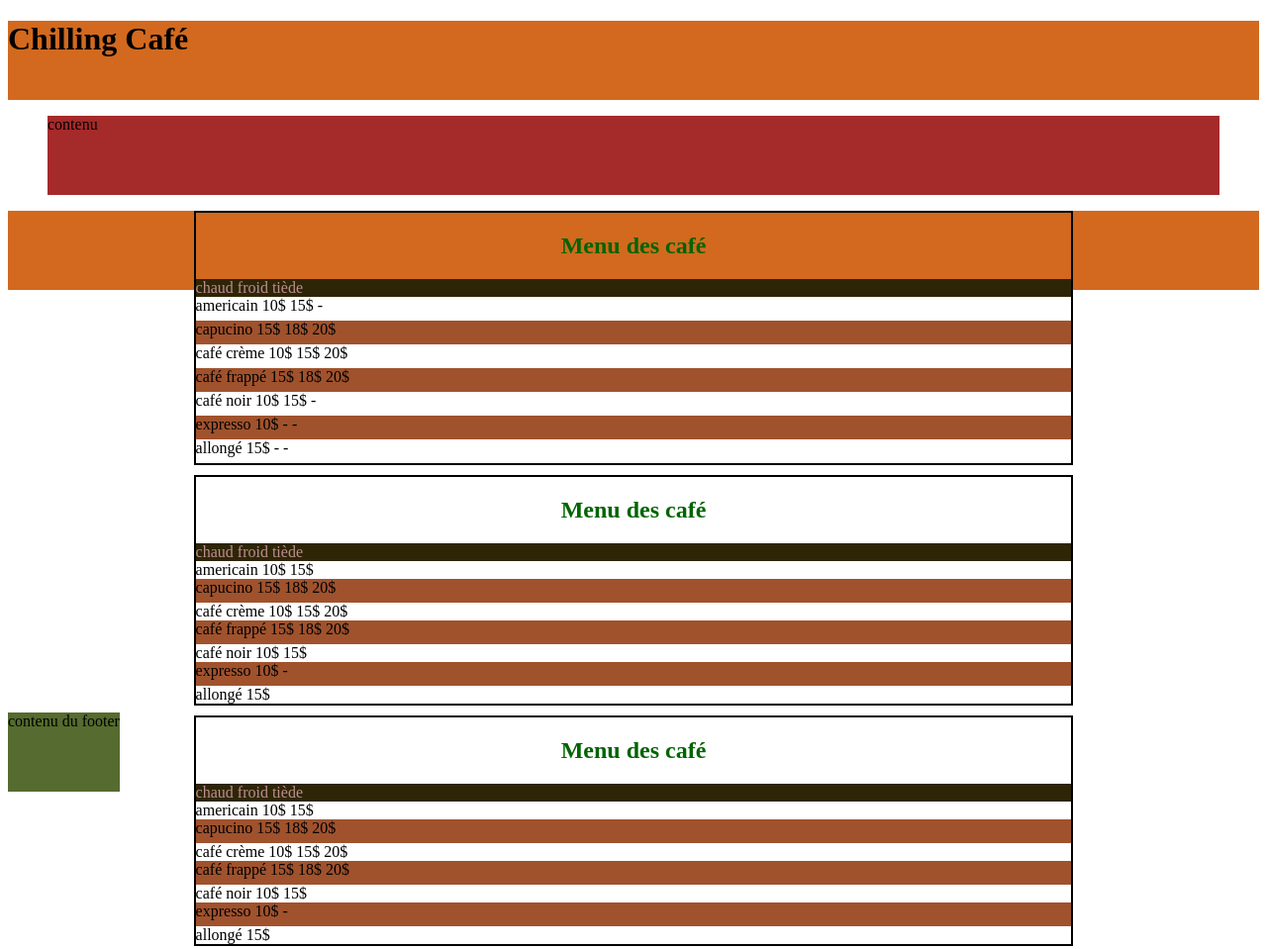
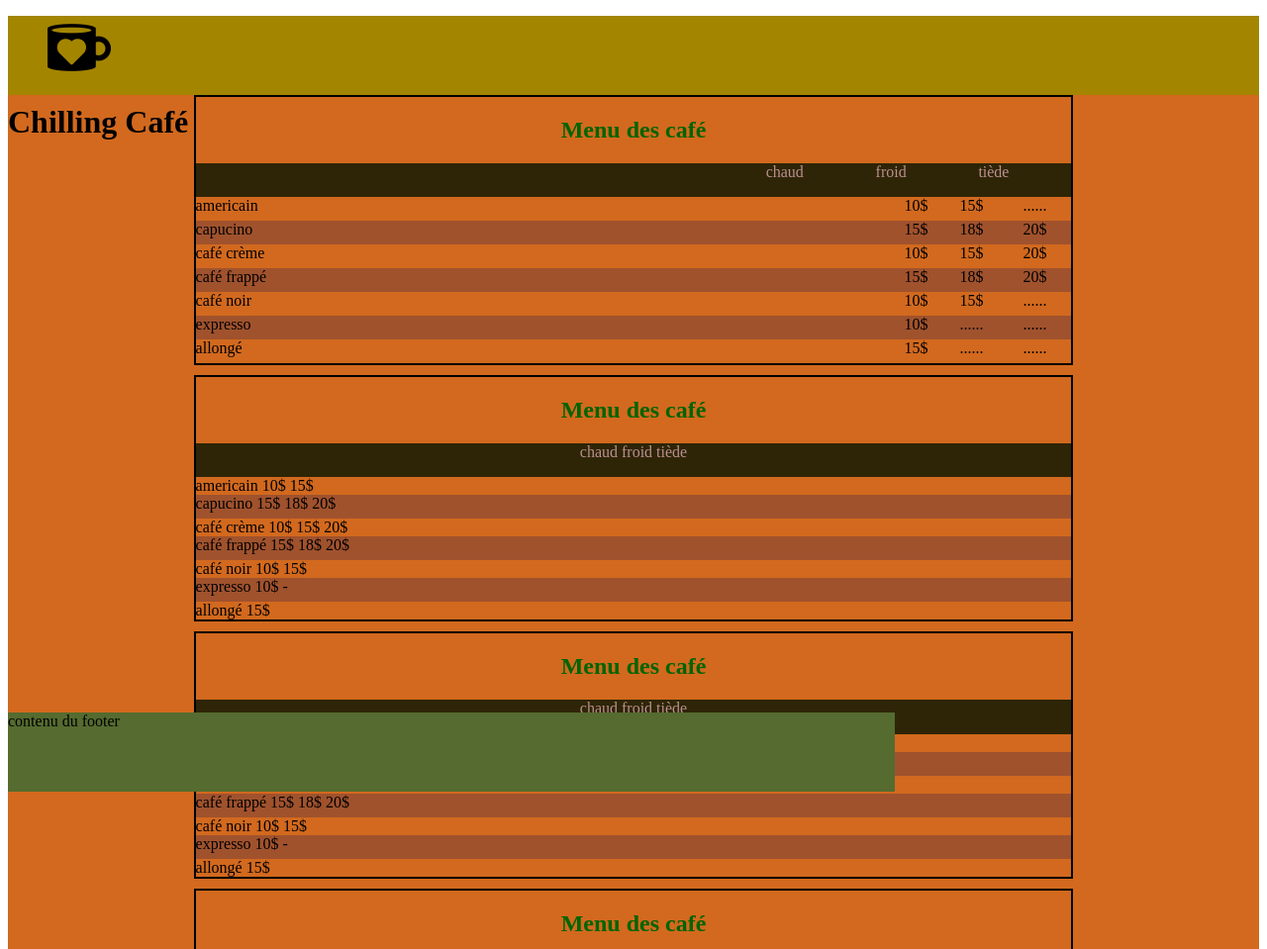
Before and after one commit to ma-j/pasapas28nov, a plain HTML site: page index.html in a window 1280 px wide. Shown: the top 959 px of the page at 99% size. Drawn offline with Linux system fonts and the light colour scheme.

Commit message:
dernieres retouches

```diff
--- a/index.html
+++ b/index.html
@@ -9,22 +9,87 @@
 </head>
 <body>
     <header>
-<h1>Chilling Café</h1>
+            <figure>
+                    <img src="./assets/images/67119.png" alt="tasse">
+            </figure>
+            <h1>Chilling Café</h1>
     </header>
-    <figure>
-contenu
-    </figure>
+
     <main>
         <section>
             <h2>Menu des café</h2>
-            <div class="entete">chaud froid tiède</div>
-            <div class="blanc">americain 10$ 15$ -</div>
-            <div class="clair">capucino 15$ 18$ 20$</div>
-            <div class="blanc">café crème 10$ 15$ 20$</div>
-            <div class="clair">café frappé 15$ 18$ 20$</div>
-            <div class="blanc">café noir 10$ 15$ -</div>
-            <div class="clair">expresso 10$ - -</div>
-            <div class="blanc">allongé 15$ - -</div>
+
+            <div class="entete">
+                <div class="haut">
+                    <div class="chaud">chaud</div>
+                    <div class="froid">froid</div>
+                    <div class="tiede">tiède</div>
+                </div>
+            </div>
+
+            <div class="blanc">
+                <div class="titre"> americain</div>
+                <div class="prix">
+                        <div class="dix">10$</div>
+                        <div class="quinze">15$ </div>
+                        <div class="zero">......</div>
+               </div>
+            </div>
+
+            <div class="clair">
+               <div class="titre">capucino</div>
+               <div class="prix">
+                    <div class="dix">15$</div>
+                    <div class="quinze">18$ </div>
+                    <div class="zero">20$</div>
+                </div>
+            </div>
+
+            <div class="blanc">
+                <div class="titre">café crème </div>
+                <div class="prix">
+                        <div class="dix">10$</div>
+                        <div class="quinze">15$ </div>
+                        <div class="zero">20$</div>
+                </div>
+            </div>
+
+            <div class="clair">
+                <div class="titre">café frappé </div>
+                <div class="prix">
+                        <div class="dix">15$</div>
+                        <div class="quinze">18$ </div>
+                        <div class="zero">20$</div>
+                </div>
+            </div>
+
+            <div class="blanc">
+                <div class="titre">café noir </div>
+                <div class="prix">
+                    <div class="dix">10$</div>
+                    <div class="quinze">15$ </div>
+                    <div class="zero">......</div>
+                </div>
+            </div>
+
+            <div class="clair">
+                <div class="titre">expresso </div>
+                <div class="prix">
+                    <div class="dix">10$</div>
+                        <div class="quinze">......</div>
+                        <div class="zero">......</div>
+                </div>
+            </div>
+
+            <div class="blanc">
+                <div class="titre">allongé </div>
+                <div class="prix">
+                    <div class="dix">15$</div>
+                    <div class="quinze">......</div>
+                    <div class="zero">......</div>
+                </div>
+            </div>
+
         </section>
         <section>
             <h2>Menu des café</h2>
--- a/style.css
+++ b/style.css
@@ -1,14 +1,13 @@
 header{
-    background-color: chocolate;
+    background-color: rgb(163, 133, 0);
     height: 10vh;
 }
-figure{
-    background-color: brown;
-    height: 10vh;
+img{
+    height: 8vh;
 }
 main{
     background-color: chocolate;
-    height: 10vh;
+    height: 150vh;
 }
 section{
     width: 70%;
@@ -23,18 +22,44 @@ h2{
 .entete{
     background-color: rgb(46, 37, 7);
     color: rosybrown;
-    height: 4,3vh;
+    height: 4.3vh;
+    display: flex;
+    justify-content: space-around ;
 }
 .blanc{
     height: 3vh;
+    display: flex;
+    justify-content: space-between;
 }
 .clair{
     background-color: sienna;
     height: 3vh;
+    display: flex;
+    justify-content: space-between;
 }
 footer{
     background-color: darkolivegreen;
     height: 10vh;
+    width: 70%;
     position: fixed;
     bottom: 0px;
 }
+.haut{
+    display: flex;
+    width: 36%;
+    justify-content: space-around;
+    margin-left: 58%;
+}
+.prix{
+    display: flex;
+    margin-right: 25px;
+}
+.dix{
+    margin-right: 32px;
+}
+.quinze{
+    margin-right: 20px;
+}
+.zero{
+    margin-left: 20px;
+}
```
Also changed, not shown: assets/images/67119.png (added).
